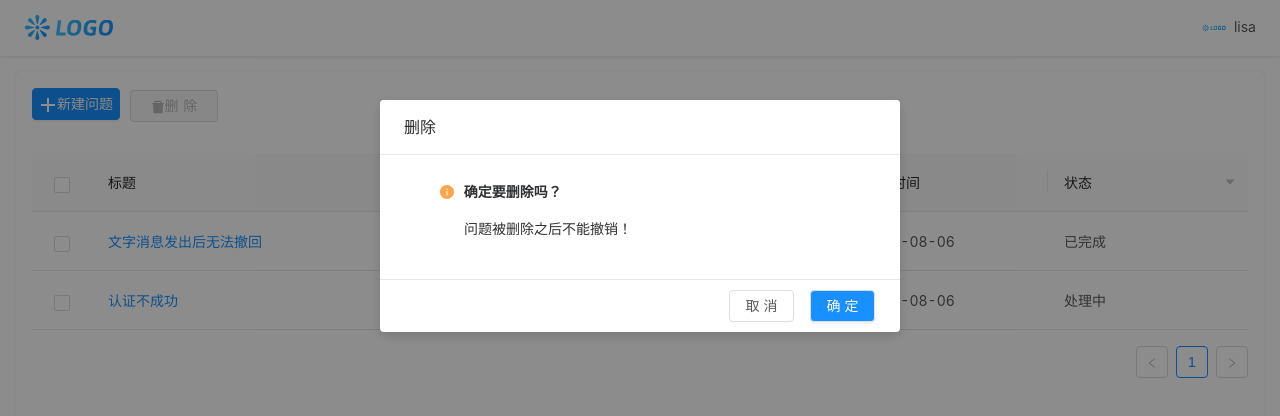
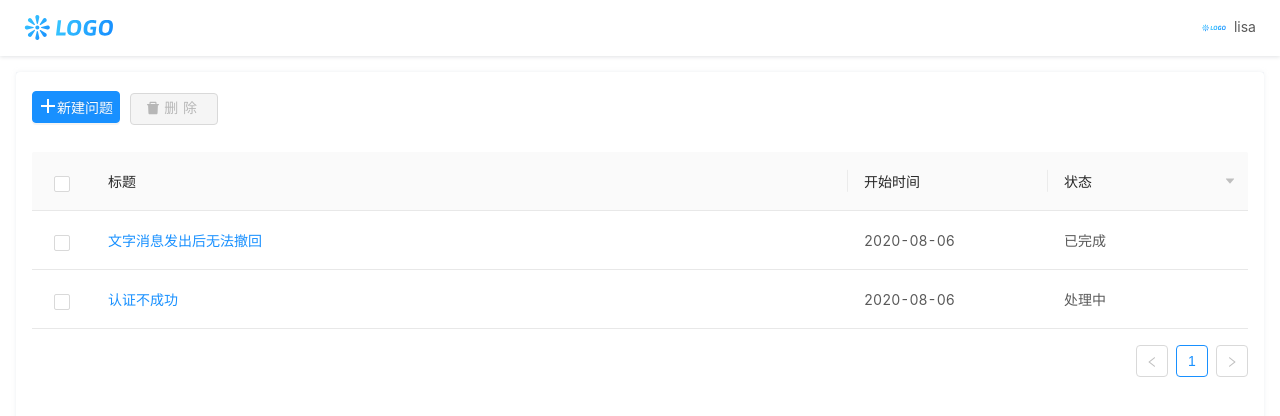
Before and after one commit to shmilyvidian/vs-ask, a React (Create React App) app: page /#/home in a window 1280 px wide. Shown: the top 416 px of the page. Built offline with nearby package versions, Linux system fonts and the light colour scheme.

Commit message:
feat: 修改首页按钮样式

```diff
--- a/src/components/buttonWrap/index.less
+++ b/src/components/buttonWrap/index.less
@@ -1,16 +1,16 @@
 .buttonWrap-btn {
   width: 88px;
-    padding: 5px 6px;
-    font-family: PingFangSC-Regular;
   font-size: 14px;
   text-align: center;
-    line-height: 22px;
+  padding: 0;
+  height: 32px;
   border-radius: 4px;
+  box-sizing: border-box;
+  align-items: center;
 
-    &__content {
-        display: flex;
-        align-items: center;
-        justify-content: center;
+  // 重置ant默认样式
+  &-content {
+    margin-right: 0 !important;
   }
 
   &__primary {
@@ -20,7 +20,8 @@
   &__default {
     color: #C0C4CC;
   }
-    &__isDelete{
+
+  &__isDelete {
     border: 1px solid #EF4642;
     color: #EF4642
   }
@@ -37,6 +38,7 @@
 
     &__delete {
       background: url('../../assets/svg/deleteGray.svg');
+
     }
 
     &__deleteActive {
@@ -44,3 +46,21 @@
     }
   }
 }
+
+ .button-wrape {
+  &-delete-icon {
+    margin-right: 4px;
+  }
+
+  &-add-icon {
+    background-color: none !important;
+    border-radius: 0 !important;
+    padding: 0 !important;
+    padding: 0 !important;
+    margin-top: 3px;
+  }
+
+  &-add-text{
+
+  }
+}
--- a/src/components/buttonWrap/index.tsx
+++ b/src/components/buttonWrap/index.tsx
@@ -26,7 +26,7 @@ const ButtonWrap = ({ btnInfos }: IInfos) => {
     <Form className="main__btn--form">
       <Row justify="start">
         <Col>
-					<FormItem>
+          <FormItem className="12321">
             {btnInfos.length > 0
               ? btnInfos.map((o, i) => {
                 return (
@@ -44,20 +44,16 @@ const ButtonWrap = ({ btnInfos }: IInfos) => {
                         : ""
                       }  `}
                   >
-											<div className="buttonWrap-btn__content">
+                    <div className="buttonWrap-btn-content">
                       {o["icon"] === "delete" && (
-													<DeleteFilled />
+                        <DeleteFilled className="button-wrape-delete-icon" />
                       )}
                       {o["icon"] === "add" && (
                         <PlusOutlined
-														style={{
-															background: "none",
-															borderRadius: "0",
-															padding: "0",
-														}}
+                          className="button-wrape-add-icon"
                         />
                       )}
-												<span>{o["name"]}</span>
+                      <span className="button-wrape-add-text">{o["name"]}</span>
                     </div>
                   </Button>
                   // </Popover>
--- a/src/components/modalWrap/modalWrap.tsx
+++ b/src/components/modalWrap/modalWrap.tsx
@@ -28,7 +28,7 @@ const ModalWrap = ({
 }: IModal) => {
   return (
     <Modal
-      visible={true}
+      visible={modal_visible}
       closable={false}
       wrapClassName="ModalWrap__style"
       onCancel={() => {
```
Lines whose indentation alone changed are shown as unchanged.
